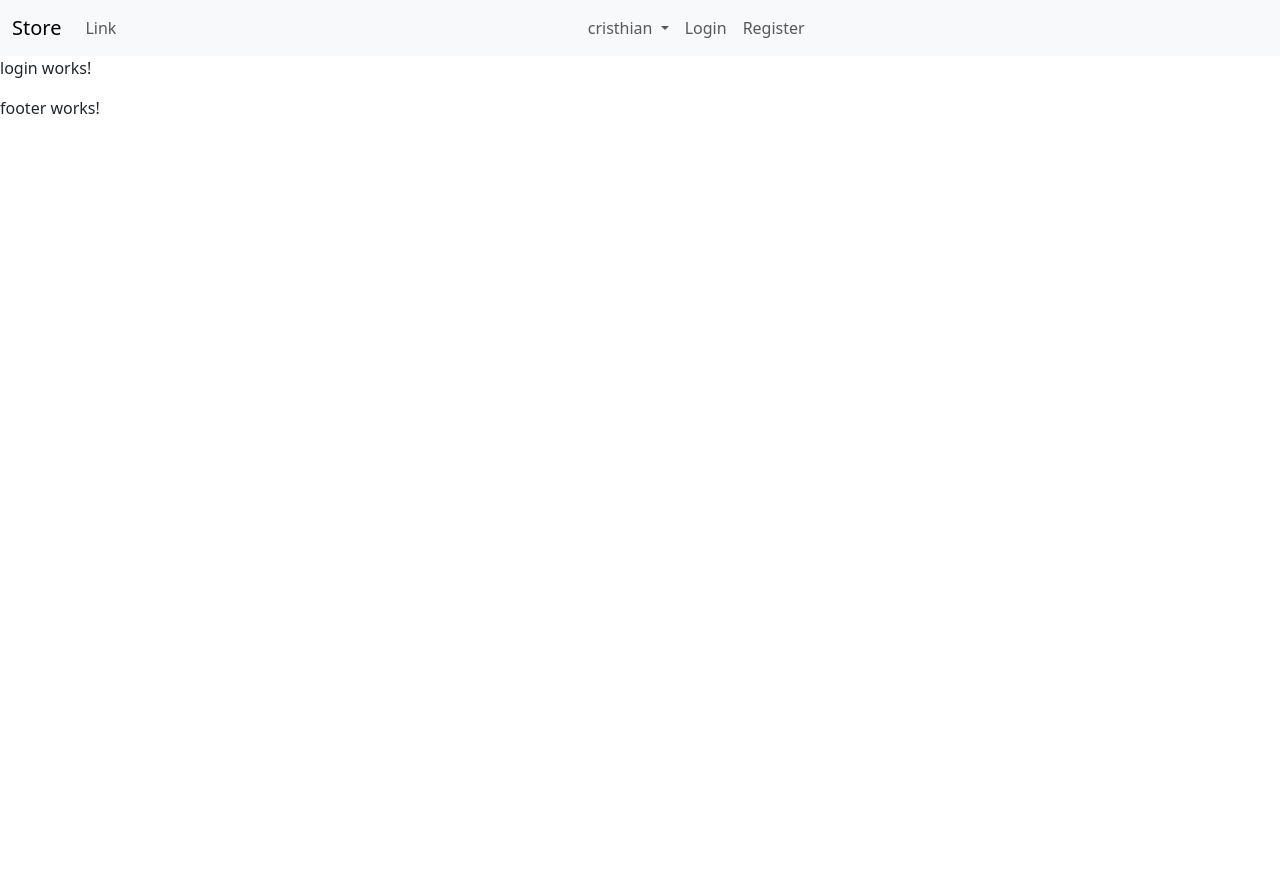
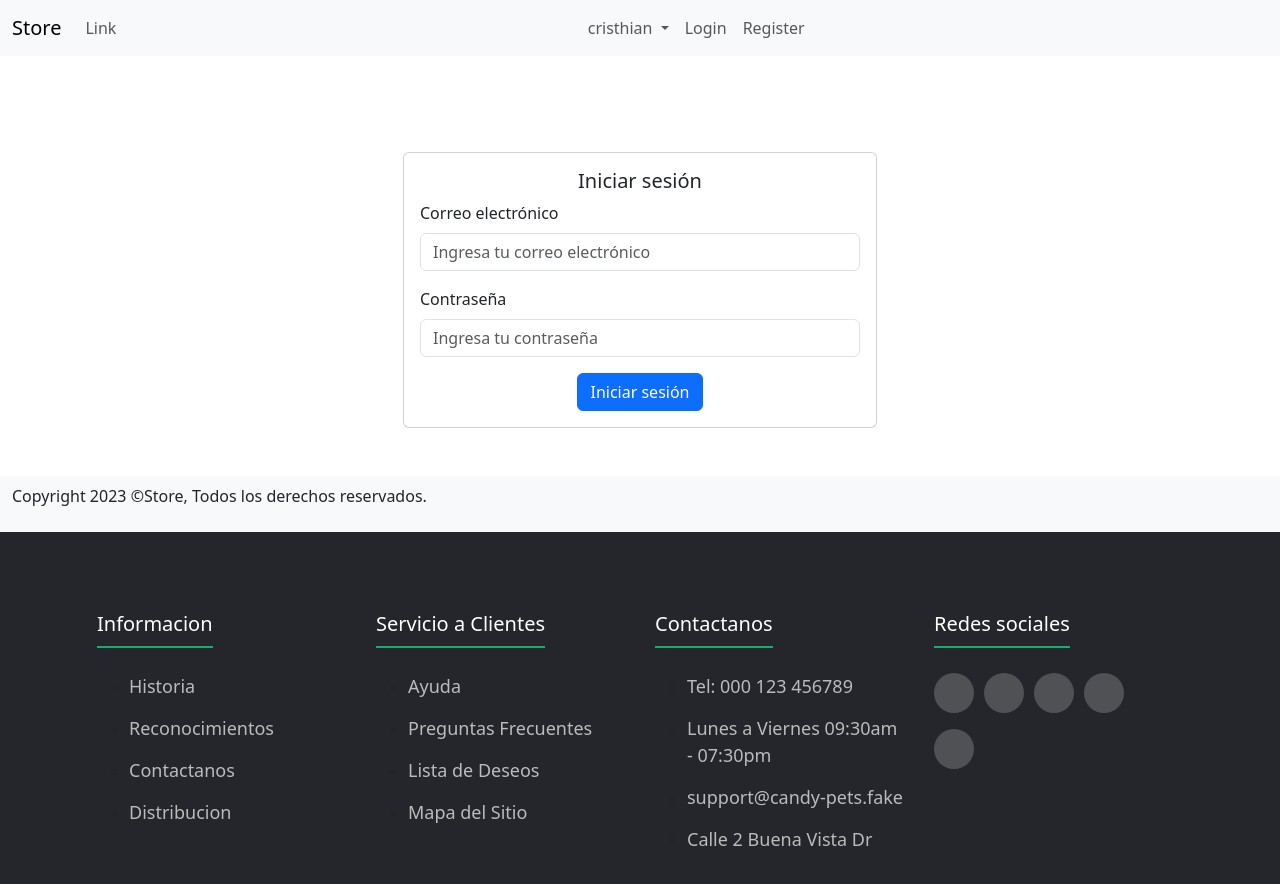
Before and after one commit to cirssmartinez0921/frontend-API-REST-tienda, an Angular app: page /login in a window 1280 px wide. Shown: the top 884 px of the page. Before the commit the page ends 800 px from the top, so only its background shows below. Built offline with nearby package versions, Linux system fonts and the light colour scheme.

Commit message:
se implemento el footer y se crea el login

```diff
--- a/angular.json
+++ b/angular.json
@@ -85,6 +85,7 @@
             "assets": [
               "src/favicon.ico",
               "src/assets"
+
             ],
             "styles": [
               "src/styles.css"
--- a/src/app/components/login/login.component.html
+++ b/src/app/components/login/login.component.html
@@ -1 +1,24 @@
-<p>login works!</p>
+<div class="container mt-5">
+    <div class="row justify-content-center">
+      <div class="col-md-6 p-5">
+        <div class="card">
+          <div class="card-body">
+            <h5 class="card-title text-center">Iniciar sesión</h5>
+                <form>
+                <div class="mb-3">
+                    <label for="email" class="form-label">Correo electrónico</label>
+                    <input type="email" class="form-control" id="email" placeholder="Ingresa tu correo electrónico" required>
+                </div>
+                <div class="mb-3">
+                    <label for="password" class="form-label">Contraseña</label>
+                    <input type="password" class="form-control" id="password" placeholder="Ingresa tu contraseña" required>
+                </div>
+                <div class="text-center">
+                    <button type="submit" class="btn btn-primary">Iniciar sesión</button>
+              </div>
+            </form>
+          </div>
+        </div>
+      </div>
+    </div>
+</div>
--- a/src/app/shared/footer/footer.component.css
+++ b/src/app/shared/footer/footer.component.css
@@ -0,0 +1,66 @@
+.footer {
+    background-color: #24262b;
+    padding: 80px 0;
+  }
+
+  .footer-row {
+    display: flex;
+    flex-wrap: wrap;
+  }
+
+  .footer-links {
+    width: 25%;
+    padding: 0 15px;
+  }
+
+  .footer-links h4 {
+    font-size: 20px;
+    color: #ffffff;
+    margin-bottom: 25px;
+    font-weight: 500;
+    border-bottom: 2px solid #12b070;
+    padding-bottom: 10px;
+    display: inline-block;
+  }
+
+  .footer-links ul li a {
+    font-size: 18px;
+    text-decoration: none;
+    color: #bbbbbb;
+    display: block;
+    margin-bottom: 15px;
+    transition: all 0.3s ease;
+  }
+
+  .footer-links ul li a:hover {
+    color: #ffffff;
+    padding-left: 6px;
+  }
+
+  .social-link a {
+    display: inline-block;
+    min-height: 40px;
+    width: 40px;
+    background-color: rgba(255, 255, 255, 0.2);
+    margin: 0 10px 10px 0;
+    text-align: center;
+    line-height: 40px;
+    border-radius: 50%;
+    color: #ffffff;
+    transition: all 0.5s ease;
+  }
+
+  .social-link a:hover {
+    background-color: #12b070;
+  }
+
+  @media (max-width: 991px) {
+    .footer-row {
+      text-align: center;
+    }
+
+    .footer-links {
+      width: 100%;
+      margin-bottom: 30px;
+    }
+  }
--- a/src/app/shared/footer/footer.component.html
+++ b/src/app/shared/footer/footer.component.html
@@ -1 +1,54 @@
-<p>footer works!</p>
+<nav class="navbar navbar-expand-lg bg-body-tertiary">
+    <div class="container-fluid">
+      <p class="collapse navbar-collapse" id="navbarSupportedContent">
+        Copyright 2023 &copy; <a class="nav-link" href="#">Store</a>, Todos los derechos reservados.
+      </p>
+    </div>
+</nav>
+
+<footer class="footer">
+    <div class="container">
+    <div class="footer-row">
+        <div class="footer-links">
+        <h4>Informacion</h4>
+        <ul>
+            <li><a href="#">Historia</a></li>
+            <li><a href="#">Reconocimientos</a></li>
+            <li><a href="#">Contactanos</a></li>
+            <li><a href="#">Distribucion</a></li>
+        </ul>
+        </div>
+
+        <div class="footer-links">
+        <h4>Servicio a Clientes</h4>
+        <ul>
+            <li><a href="#">Ayuda</a></li>
+            <li><a href="#">Preguntas Frecuentes</a></li>
+            <li><a href="#">Lista de Deseos</a></li>
+            <li><a href="#">Mapa del Sitio</a></li>
+        </ul>
+        </div>
+
+        <div class="footer-links">
+        <h4>Contactanos</h4>
+        <ul>
+            <li><a href="#">Tel: 000 123 456789</a></li>
+            <li><a href="#">Lunes a Viernes 09:30am - 07:30pm</a></li>
+            <li><a href="#">support@candy-pets.fake</a></li>
+            <li><a href="#">Calle 2 Buena Vista Dr</a></li>
+        </ul>
+        </div>
+
+        <div class="footer-links">
+        <h4>Redes sociales</h4>
+        <div class="social-link">
+            <a href="#"><i class="fab fa-facebook-f"></i></a>
+            <a href="#"><i class="fab fa-instagram"></i></a>
+            <a href="#"><i class="fab fa-twitter"></i></a>
+            <a href="#"><i class="fab fa-linkedin"></i></a>
+            <a href="#"><i class="fab fa-twitch"></i></a>
+        </div>
+        </div>
+    </div>
+    </div>
+</footer>
```
Also changed, not shown: src/app/shared/header/header.component.html (line endings or trailing spaces).
